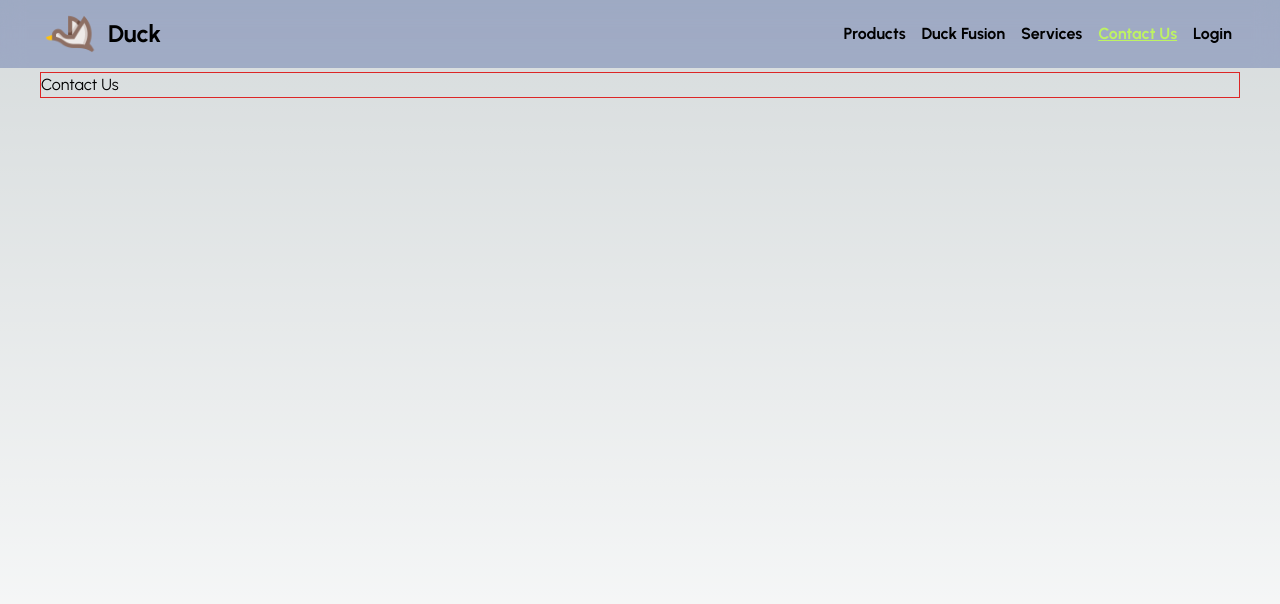
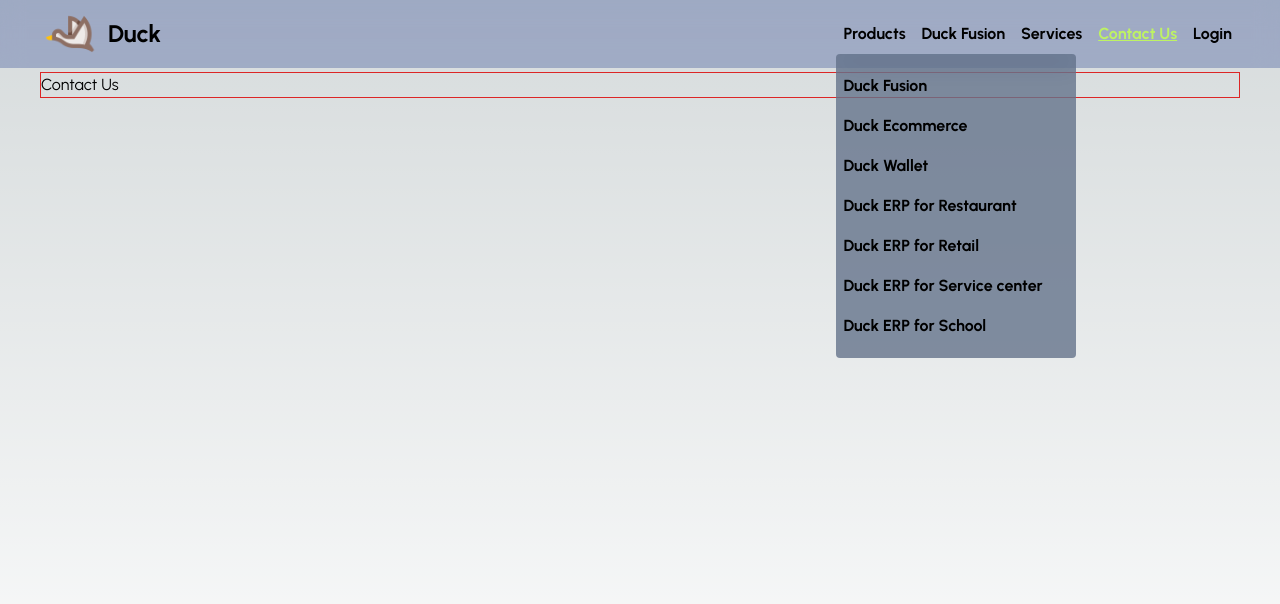
Before and after one commit to mrrased/duck-client, a Next.js app: page /contact-us in a window 1280 px wide. Shown: the top 604 px of the page. Built offline with nearby package versions, Linux system fonts and the light colour scheme.

Commit message:
worked on nav dropdown

```diff
--- a/src/app/(publicPage)/login/page.tsx
+++ b/src/app/(publicPage)/login/page.tsx
@@ -29,7 +29,8 @@ const Login = () => {
     return (
         <div className={` page-root flex justify-center items-center `} >
 
-            <div className=' bg-blue-800 shadow-2xl shadow-indigo-700 rounded-md bg-opacity-50 bg-blur-lg ' >
+            <div className=' bg-blue-400 shadow-2xl shadow-indigo-700 rounded-md bg-opacity-50 bg-blur-lg ' >
+
                 <div className=' flex justify-around items-center flex-col mt-4 ' >
                     <div className='flex justify-center items-center ' >
                         <Image width={70} src={logo} alt='logo' />
@@ -37,15 +38,17 @@ const Login = () => {
                     </div>
                     <p className='text-gray-700' >Let's build your business.</p>
                 </div>
-                <form onSubmit={(e)=>handleLogin} className=' flex flex-col p-5 ' >
+
+                <div onSubmit={(e)=>handleLogin} className=' flex flex-col p-5 ' >
                     <input onChange={(e)=>{getLoginInfo(e)}} className='p-2 my-4 rounded-md w-80 ' type="text" name="email" id="email" placeholder='E-mail' />
-                    <input onChange={(e)=>{getLoginInfo(e)}}  className='p-2 mt-4 rounded-md w-80  ' type="password" name="password" id="password" placeholder='Password' />
+                    <input onChange={(e)=>{getLoginInfo(e)}}  className='p-2 mt-4 rounded-md w-80 ' type="password" name="password" id="password" placeholder='Password' />
                     <div className='flex justify-between px-2 text-gray-800 mt-2 ' >
                         <p>Forgot password?</p>
                         <p>Register</p>
                     </div>
                     <input className='mt-10 mb-6 hover:shadow-xl cursor-pointer text-white p-2 my-4 rounded-md w-80 bg-slate-500 ' type="submit" value="Login" />
-                </form>
+                </div>
+
             </div>
 
         </div>
--- a/src/app/page.tsx
+++ b/src/app/page.tsx
@@ -11,6 +11,7 @@ import erp from './../assets/erp.png';
 
 export default function Home() {
 
+  //
 
 
   return (
--- a/src/components/shared/navigationBar/NavigationBar.tsx
+++ b/src/components/shared/navigationBar/NavigationBar.tsx
@@ -9,10 +9,10 @@ import logo from "./../../../assets/logo.png";
 
 const NavigationBar = () => {
     const currentPath = usePathname()
-    console.log( currentPath )
+    const [productClicked, setProductClice] = React.useState(true);
 
     return (
-        <div className=' sticky top-0 bg-blue-900 bg-opacity-30 backdrop-blur-md w-screen flex justify-around overflow-x-hidden ' >
+        <div className=' sticky top-0 bg-blue-900 bg-opacity-30 backdrop-blur-md w-screen flex justify-around ' >
             <div className='body-size flex justify-between items-center '>
                 <Link href={'/'} >
                     <div className='flex items-center ' >
@@ -20,15 +20,37 @@ const NavigationBar = () => {
                         <h1 className='text-2xl ml-2 font-bold' >Duck</h1>
                     </div>
                 </Link>
-                <nav className=' font-semibold' >
+                <nav className=' flex font-semibold' >
 
-                    {/* <Link href={'/'} >
-                        <span className='nav-link' >Home</span>
+                    <div className='relative ' >
+                        {/* <button >hi</button> */}
+                        <span
+                            tabIndex={1}
+                            onClick={()=>setProductClice(true) }
+                            className={` nav-link cursor-pointer `}
+                        >Products</span>
+
+                        <div onClick={()=>setProductClice(false)} className={`${ productClicked ? "" : "hidden" } fixed inset-0 h-screen w-screen bg-black bg-opacity-0 `} ></div>
+
+                        <div
+                            tabIndex={1}
+                            className={`${ productClicked ? "" : "hidden" } absolute flex flex-col bg-opacity-80 backdrop-blur-md mt-2 py-3 w-60 rounded text-white z-auto bg-slate-500 `}
+                        >
+                           <span onClick={()=>setProductClice(false)} className='text-black py-2 px-2 hover:bg-gray-300 bg-opacity-50 font-semibold '>Duck Fusion</span>
+                           <span onClick={()=>setProductClice(false)} className='text-black py-2 px-2 hover:bg-gray-300 bg-opacity-50 font-semibold '>Duck Ecommerce</span>
+                           <span onClick={()=>setProductClice(false)} className='text-black py-2 px-2 hover:bg-gray-300 bg-opacity-50 font-semibold '>Duck Wallet</span>
+                           <span onClick={()=>setProductClice(false)} className='text-black py-2 px-2 hover:bg-gray-300 bg-opacity-50 font-semibold '>Duck ERP for Restaurant</span>
+                           <span onClick={()=>setProductClice(false)} className='text-black py-2 px-2 hover:bg-gray-300 bg-opacity-50 font-semibold '>Duck ERP for Retail</span>
+                           <span onClick={()=>setProductClice(false)} className='text-black py-2 px-2 hover:bg-gray-300 bg-opacity-50 font-semibold '>Duck ERP for Service center</span>
+                           <span onClick={()=>setProductClice(false)} className='text-black py-2 px-2 hover:bg-gray-300 bg-opacity-50 font-semibold '>Duck ERP for School</span>
+                        </div>
+
+                    </div>
+
+                    {/* <Link href={'/products'} >
+                        <span className={`${currentPath.startsWith('/products') ? "text-lime-300 underline " : ""} nav-link`} >Products</span>
                     </Link> */}
 
-                    <Link href={'/products'} >
-                        <span className={`${currentPath.startsWith('/products') ? "text-lime-300 underline " : ""} nav-link`} >Products</span>
-                    </Link>
                     <Link href={'/duck-fusion'} >
                         <span className={`${currentPath.startsWith('/duck-fusion') ? "text-lime-300 underline " : ""} nav-link`} >Duck Fusion</span>
                     </Link>
```
Also changed, not shown: 1 other file (tests, documents, lock files or other folders).
